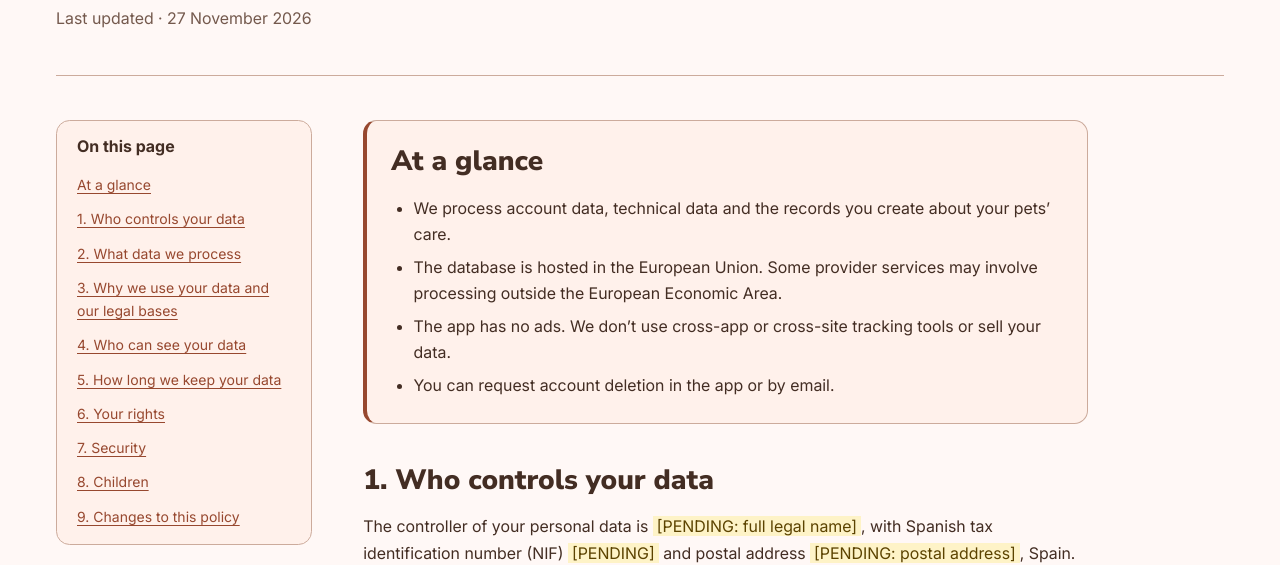
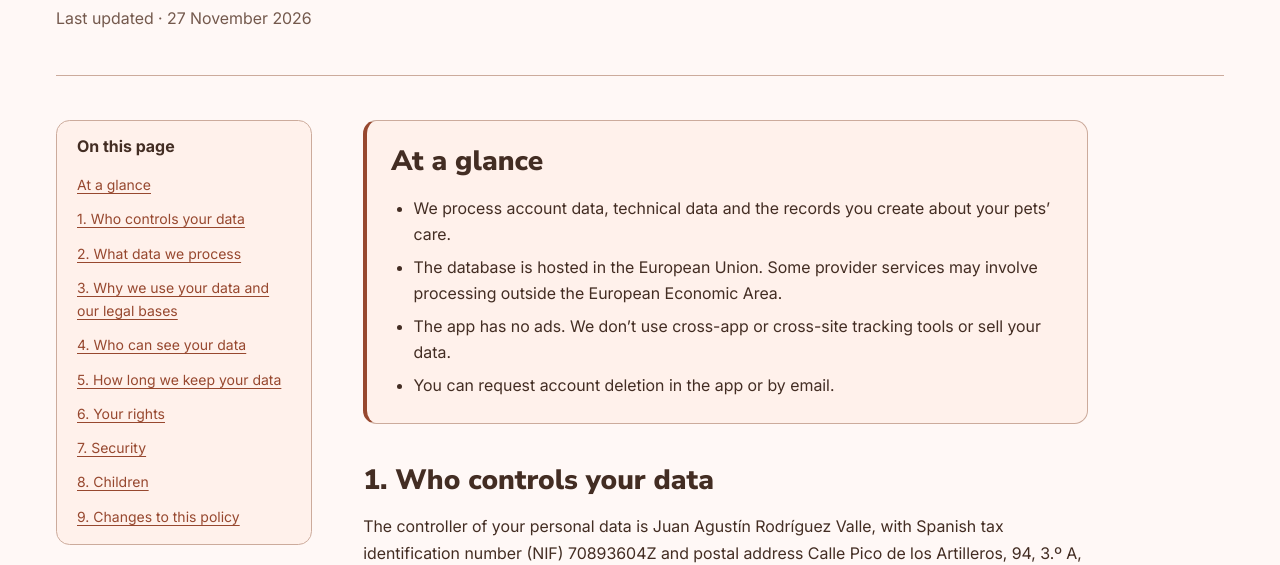
Before and after one commit to Petamoru/petamoru-web, a plain HTML site: page privacy.html in a window 1280 px wide. Shown: the part 265-830 px from the top of the page. Drawn offline with Linux system fonts and the light colour scheme.

Commit message:
feat: identify the controller in the privacy policy and terms

```diff
--- a/privacy.html
+++ b/privacy.html
@@ -84,7 +84,7 @@
         </div>
 
         <h2 id="controller">1. Who controls your data</h2>
-        <p>The controller of your personal data is <span class="pending">[PENDING: full legal name]</span>, with Spanish tax identification number (NIF) <span class="pending">[PENDING]</span> and postal address <span class="pending">[PENDING: postal address]</span>, Spain. The controller develops and provides the Petamoru app (“Petamoru”, “we” or “us”).</p>
+        <p>The controller of your personal data is Juan Agustín Rodríguez Valle, with Spanish tax identification number (NIF) 70893604Z and postal address Calle Pico de los Artilleros, 94, 3.º A, 28030 Madrid, Spain. The controller develops and provides the Petamoru app (“Petamoru”, “we” or “us”).</p>
         <p>For questions about your personal data, email <a href="mailto:privacy@petamoru.com">privacy@petamoru.com</a>.</p>
 
         <h2 id="data">2. What data we process</h2>
--- a/style.css
+++ b/style.css
@@ -19,8 +19,6 @@
   --muted: #74594d;
   --primary: #97482f;
   --border: #ccab9c;
-  --pending-bg: #fef3c7;
-  --pending-text: #5c4300;
   color-scheme: light;
 }
 
@@ -32,8 +30,6 @@
     --muted: #d7c2b9;
     --primary: #fd997b;
     --border: #52443d;
-    --pending-bg: #4a3a10;
-    --pending-text: #fef3c7;
     color-scheme: dark;
   }
 }
@@ -291,11 +287,6 @@ th, td {
 
 th, tbody tr:nth-child(even) { background: var(--surface); }
 
-.pending {
-  background: var(--pending-bg);
-  color: var(--pending-text);
-  padding-inline: 0.25em;
-}
 
 .footer-layout {
   display: flex;
```
Also changed, not shown: es/privacy.html (+1 -1 lines), es/terms.html (+1 -1 lines), terms.html (+1 -1 lines), 1 other file.
